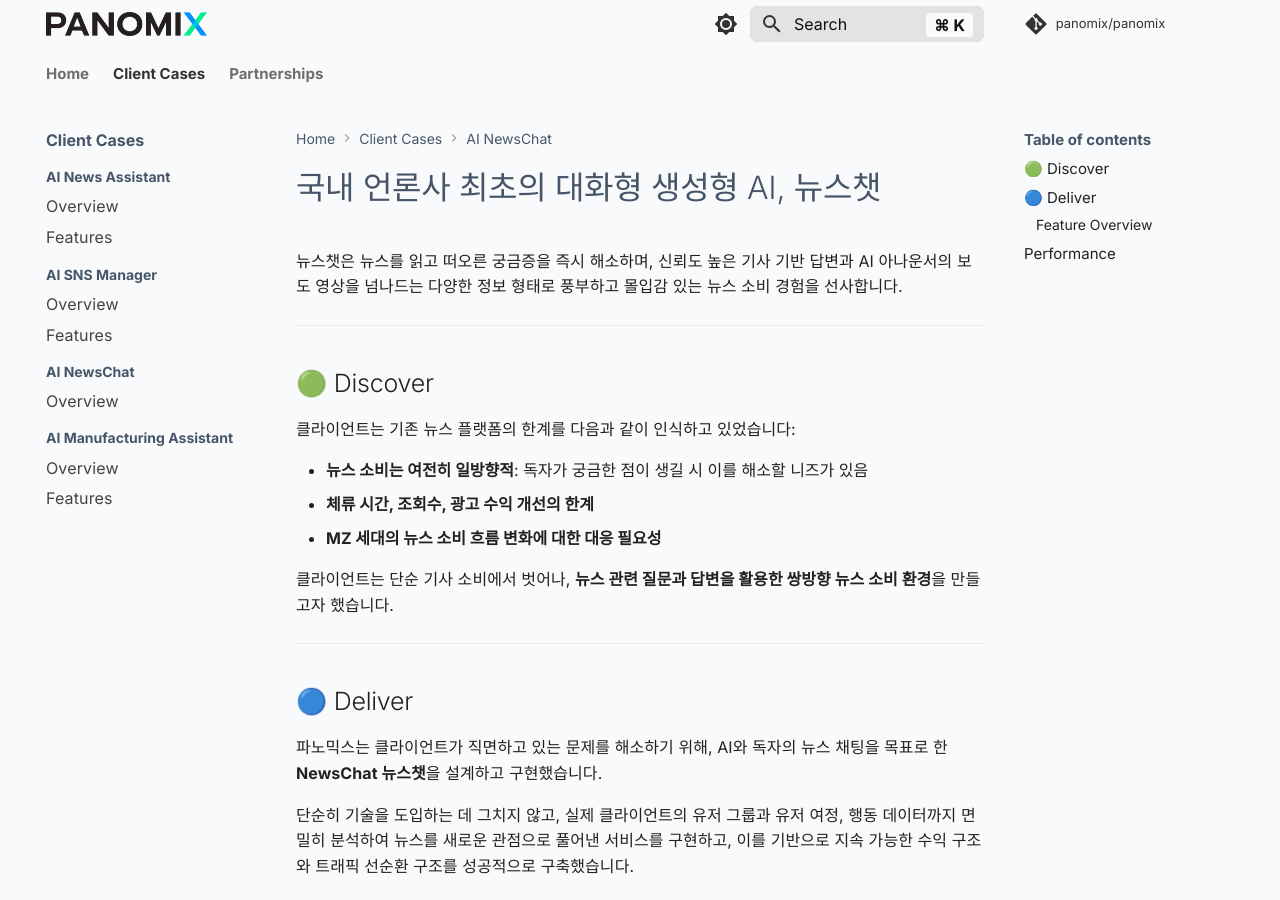
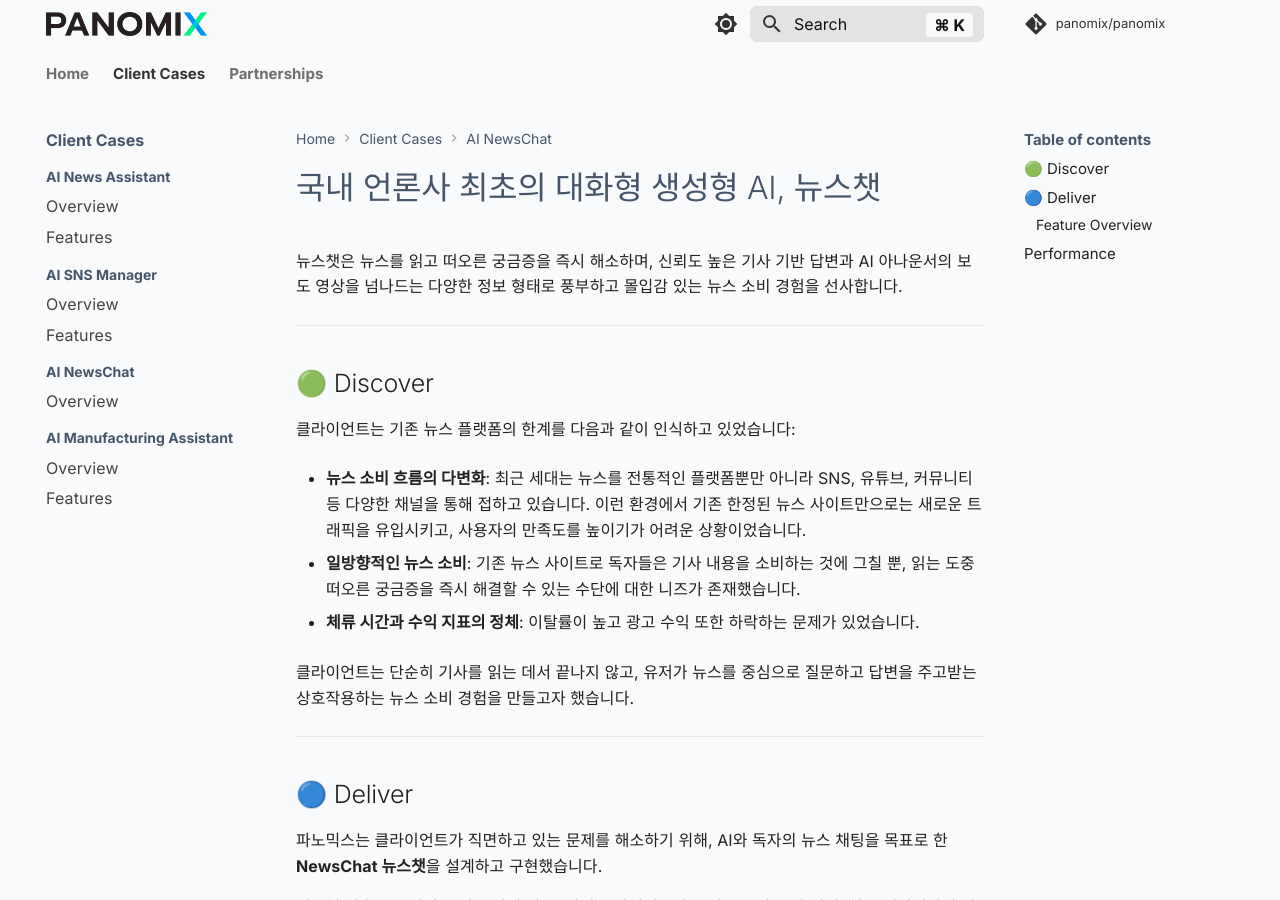
Before and after one commit to panomix/panomix, an MkDocs documentation site: the page built from docs/clients/newschat/newschat.md, in a window 1280 px wide and 900 px high. Built offline with MkDocs 1.6.1 and Material for MkDocs 9.7.7, drawn with Linux system fonts in a browser that asks for light colours; comment, search, counter and statistics services are not loaded.

Commit message:
Update newschat.md

```diff
--- a/docs/clients/newschat/newschat.md
+++ b/docs/clients/newschat/newschat.md
@@ -9,11 +9,17 @@
 
 클라이언트는 기존 뉴스 플랫폼의 한계를 다음과 같이 인식하고 있었습니다:
 
--  **뉴스 소비는 여전히 일방향적**: 독자가 궁금한 점이 생길 시 이를 해소할 니즈가 있음
--  **체류 시간, 조회수, 광고 수익 개선의 한계**
--  **MZ 세대의 뉴스 소비 흐름 변화에 대한 대응 필요성**
+-  **뉴스 소비 흐름의 다변화**:
+최근 세대는 뉴스를 전통적인 플랫폼뿐만 아니라 SNS, 유튜브, 커뮤니티 등 다양한 채널을 통해 접하고 있습니다. 이런 환경에서 기존 한정된 뉴스 사이트만으로는 새로운 트래픽을 유입시키고, 사용자의 만족도를 높이기가 어려운 상황이었습니다.
 
-클라이언트는 단순 기사 소비에서 벗어나, **뉴스 관련 질문과 답변을 활용한 쌍방향 뉴스 소비 환경**을 만들고자 했습니다.
+-  **일방향적인 뉴스 소비**:
+기존 뉴스 사이트로 독자들은 기사 내용을 소비하는 것에 그칠 뿐, 읽는 도중 떠오른 궁금증을 즉시 해결할 수 있는 수단에 대한 니즈가 존재했습니다.
+
+-  **체류 시간과 수익 지표의 정체**:
+이탈률이 높고 광고 수익 또한 하락하는 문제가 있었습니다.
+
+
+클라이언트는 단순히 기사를 읽는 데서 끝나지 않고, 유저가 뉴스를 중심으로 질문하고 답변을 주고받는 상호작용하는 뉴스 소비 경험을 만들고자 했습니다.
 
 ---
 
```
